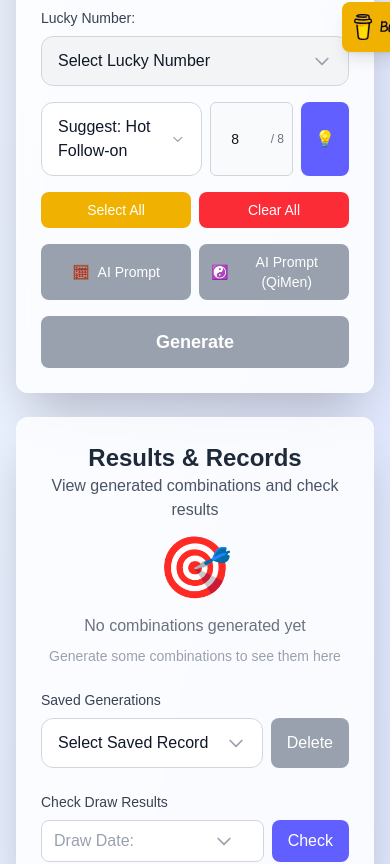
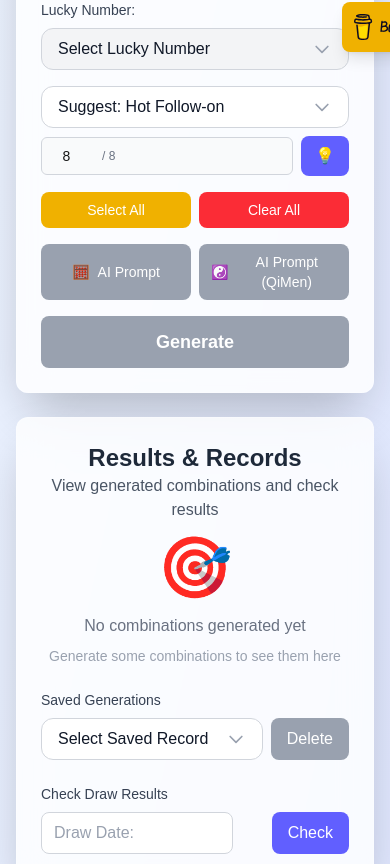
Before and after one commit to ideocanvas/m6g, a Next.js app: page /en in a window 390 px wide. Shown: the part 768-1632 px from the top of the page. Built offline with nearby package versions, Linux system fonts and the light colour scheme.

Commit message:
fix mobile layout

```diff
--- a/src/components/DatePicker.tsx
+++ b/src/components/DatePicker.tsx
@@ -171,7 +171,7 @@ export default function DatePicker({
     <div className={`relative ${className}`} ref={dropdownRef}>
       {/* Input Field */}
       <div
-        className="flex items-center border border-gray-300 rounded-lg px-3 py-2 bg-white cursor-pointer hover:border-gray-400 transition-colors"
+        className="flex items-center justify-between border border-gray-300 rounded-lg px-3 py-2 bg-white cursor-pointer hover:border-gray-400 transition-colors w-48"
         onClick={() => setIsOpen(!isOpen)}
       >
         <input
@@ -179,7 +179,7 @@ export default function DatePicker({
           readOnly
           value={formatDisplayDate(value)}
           placeholder={placeholder || labels[language].select_date}
-          className="w-40 bg-transparent outline-none cursor-pointer text-gray-700 placeholder-gray-400"
+          className="flex-1 bg-transparent outline-none cursor-pointer text-gray-700 placeholder-gray-400"
         />
         <svg
           className={`w-5 h-5 text-gray-400 transition-transform ${isOpen ? 'rotate-180' : ''}`}
--- a/src/components/NumberSelection.tsx
+++ b/src/components/NumberSelection.tsx
@@ -318,7 +318,7 @@ export default function NumberSelection({
 
         {/* Suggestions */}
         <div className="space-y-2">
-          <div className="flex gap-2">
+          <div className="flex flex-col sm:flex-row gap-2">
             <Select
               options={suggestionOptions.map(option => ({
                 value: option.value,
@@ -334,7 +334,8 @@ export default function NumberSelection({
               className="flex-1"
               disabled={isLoading}
             />
-            <div className="flex items-center gap-1 bg-gray-50 rounded-md px-2 border border-gray-300">
+            <div className="flex items-center gap-2 sm:gap-1">
+              <div className="flex items-center gap-1 bg-gray-50 rounded-md px-2 py-2 border border-gray-300 flex-1 sm:flex-none">
                 <input
                   type="number"
                   min={minCount}
@@ -344,7 +345,7 @@ export default function NumberSelection({
                     const newValue = parseInt(e.target.value) || defaultCount;
                     setSuggestionCount(Math.min(maxCount, Math.max(minCount, newValue)));
                   }}
-                className="w-12 px-1 py-1 bg-transparent text-sm text-center focus:outline-none focus:ring-1 focus:ring-indigo-500 rounded"
+                  className="w-12 px-1 bg-transparent text-sm text-center focus:outline-none focus:ring-1 focus:ring-indigo-500 rounded"
                   placeholder={defaultCount.toString()}
                   disabled={maxCount === 0}
                 />
@@ -383,6 +384,7 @@ export default function NumberSelection({
                   '💡'
                 )}
               </button>
+            </div>
           </div>
 
           {/* Suggestion Status */}
--- a/src/components/Select.tsx
+++ b/src/components/Select.tsx
@@ -111,7 +111,7 @@ export default function Select({
         onKeyDown={handleKeyDown}
         disabled={disabled}
         className={`
-          w-full px-4 py-3 text-left bg-white border border-gray-300 rounded-xl
+          w-full px-4 py-2 text-left bg-white border border-gray-300 rounded-xl
           focus:outline-none focus:ring-2 focus:ring-blue-500 focus:border-transparent
           transition-all duration-200 hover:border-gray-400
           disabled:bg-gray-100 disabled:text-gray-400 disabled:cursor-not-allowed
```
Lines whose indentation alone changed are shown as unchanged.
